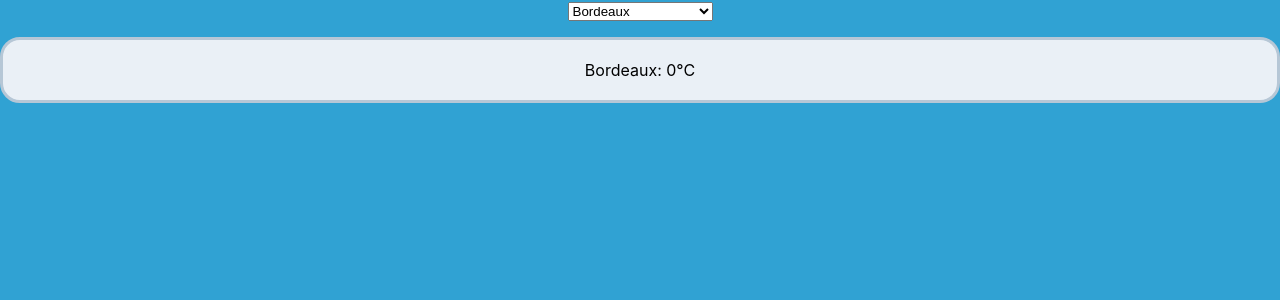
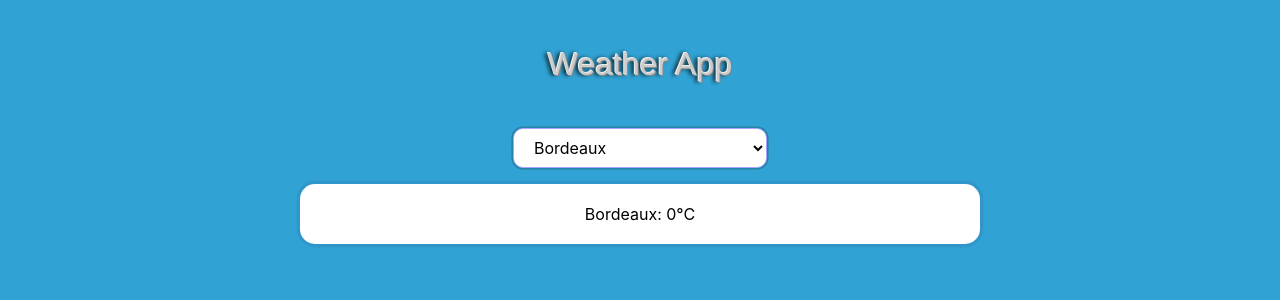
Before and after one commit to ErwanBAILLON/StormyDay, a React (Create React App) app: page / in a window 1280 px wide. Shown: the top 300 px of the page. Built offline with nearby package versions, Linux system fonts and the light colour scheme.

Commit message:
UPDATE css

```diff
--- a/src/App.tsx
+++ b/src/App.tsx
@@ -74,9 +74,11 @@
 
   return (
     <div className="App">
-      <form>
-        <label>
-          <select value={city} onChange={(e) => setCity(e.target.value)}>
+      <div>
+        <h1>Weather App</h1>
+      </div>
+      <div className='my_select_city'>
+        <select className='selector_city' value={city} onChange={(e) => setCity(e.target.value)}>
           <option value="Bordeaux">Bordeaux</option>
           <option value="Paris">Paris</option>
           <option value="Lyon">Lyon</option>
@@ -131,8 +133,7 @@
           <option value="Vitry-sur-Seine">Vitry-sur-Seine</option>
           <option value="Arcachon">Arcachon</option>
         </select>
-        </label>
-      </form>
+      </div>
       <p></p>
       <div className="weather">
           <p className='output_temp'>
--- a/src/index.css
+++ b/src/index.css
@@ -1,3 +1,22 @@
+/* Mobile */
+.container {
+  padding: 14px;
+}
+
+/* Tablet */
+@media (min-width:600px) {
+  .container {
+      padding: 20px;
+  }
+}
+
+/* Desktop */
+@media (min-width:900px) {
+  .container {
+      padding: 24px;
+  }
+}
+
 body {
   margin: 0;
   font-family: -apple-system, BlinkMacSystemFont, 'Segoe UI', 'Roboto', 'Oxygen',
@@ -10,20 +29,80 @@
   background: #30a2d3;
 }
 
+h1 {
+  font-size: 32px;
+  text-shadow: -1px -1px #eee, 1px 1px #888, -3px 0 4px #000;
+  font-family:"Segoe print", Arial, Helvetica, sans-serif;
+  color:#ccc;
+  padding:16px;
+  font-weight:lighter;
+  text-align:center;
+  display:inline;
+  line-height:128px;
+}
+
 code {
   font-family: source-code-pro, Menlo, Monaco, Consolas, 'Courier New',
     monospace;
 }
 
+.selector_city {
+  background-color: white;
+  border: thin solid rgb(166, 166, 255);
+  border-radius: 10px;
+  box-shadow: 0 0 0 0.1em rgba(0, 0, 0, 0.2);
+  display: inline-block;
+  font: inherit;
+  line-height: 1.5em;
+  padding: 0.5em 3.5em 0.5em 1em;
+  margin: 0;
+  -webkit-box-sizing: border-box;
+  -moz-box-sizing: border-box;
+  box-sizing: border-box;
+}
+
+.selector_city.my_select_city {
+  background-image:
+    linear-gradient(45deg, transparent 50%, gray 50%),
+    linear-gradient(135deg, gray 50%, transparent 50%),
+    radial-gradient(#ddd 70%, transparent 72%);
+  background-position:
+    calc(100% - 20px) calc(1em + 2px),
+    calc(100% - 15px) calc(1em + 2px),
+    calc(100% - .5em) .5em;
+  background-size:
+    5px 5px,
+    5px 5px,
+    1.5em 1.5em;
+  background-repeat: no-repeat;
+}
+
+.selector_city.classic:focus {
+  background-image:
+    linear-gradient(45deg, white 50%, transparent 50%),
+    linear-gradient(135deg, transparent 50%, white 50%),
+    linear-gradient(to right, gray, gray);
+  background-position:
+    calc(100% - 15px) 1em,
+    calc(100% - 20px) 1em,
+    100% 0;
+  background-size:
+    5px 5px,
+    5px 5px,
+    2.5em 2.5em;
+  background-repeat: no-repeat;
+  border-color: grey;
+  outline: 0;
+}
+
 .output_temp {
-  width: auto;
+  width: 50%;
   margin: auto;
   text-align: center;
-
-  /* Optional Styling */
   padding: 20px;
-  border-style: solid;
-  border-color: #B6C7D6;
-  border-radius: 20px;
-  background-color: #EAF0F6;
+  border-style: thin solid;
+  border-color: rgb(143, 143, 255);
+  border-radius: 15px;
+  background-color: white;
+  box-shadow: 0 0 0 0.2em rgba(55, 30, 99, 0.1);
 }
```
Lines whose indentation alone changed are shown as unchanged.
